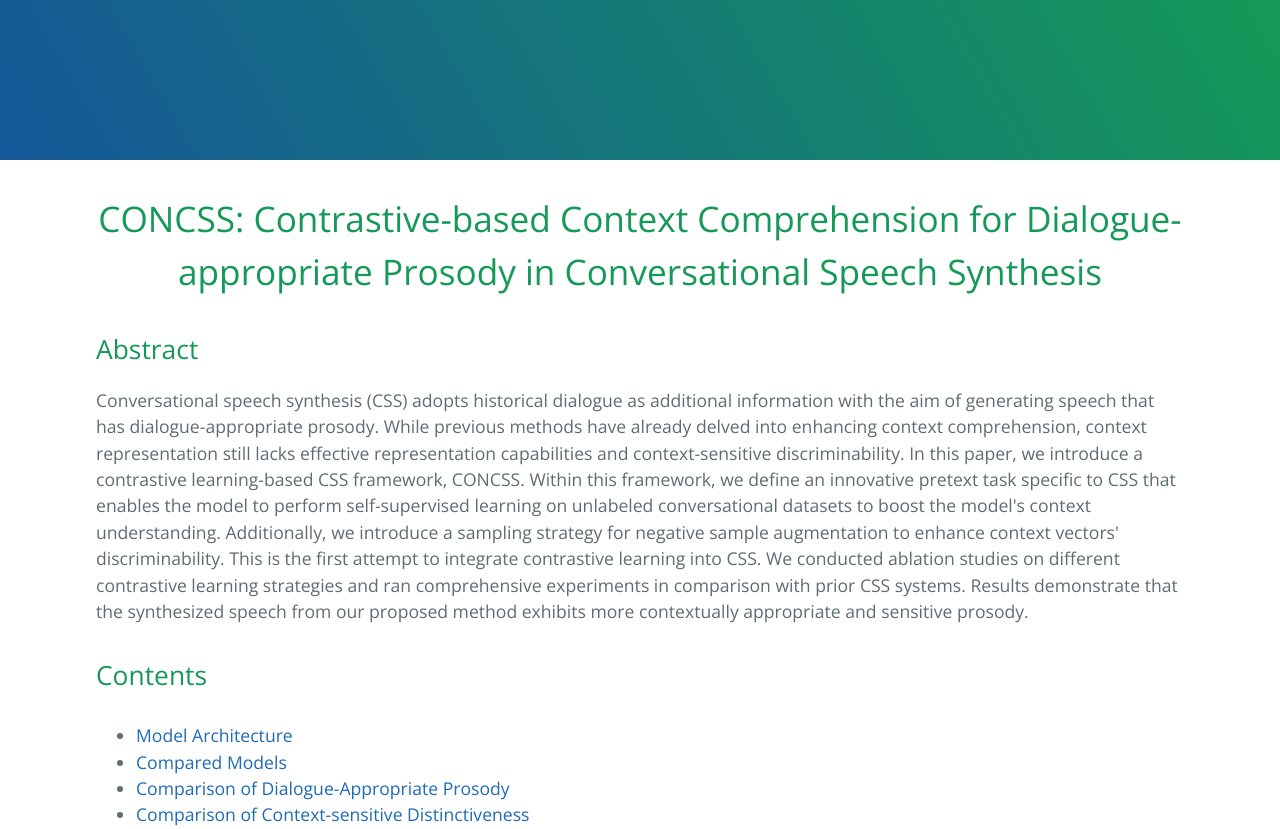
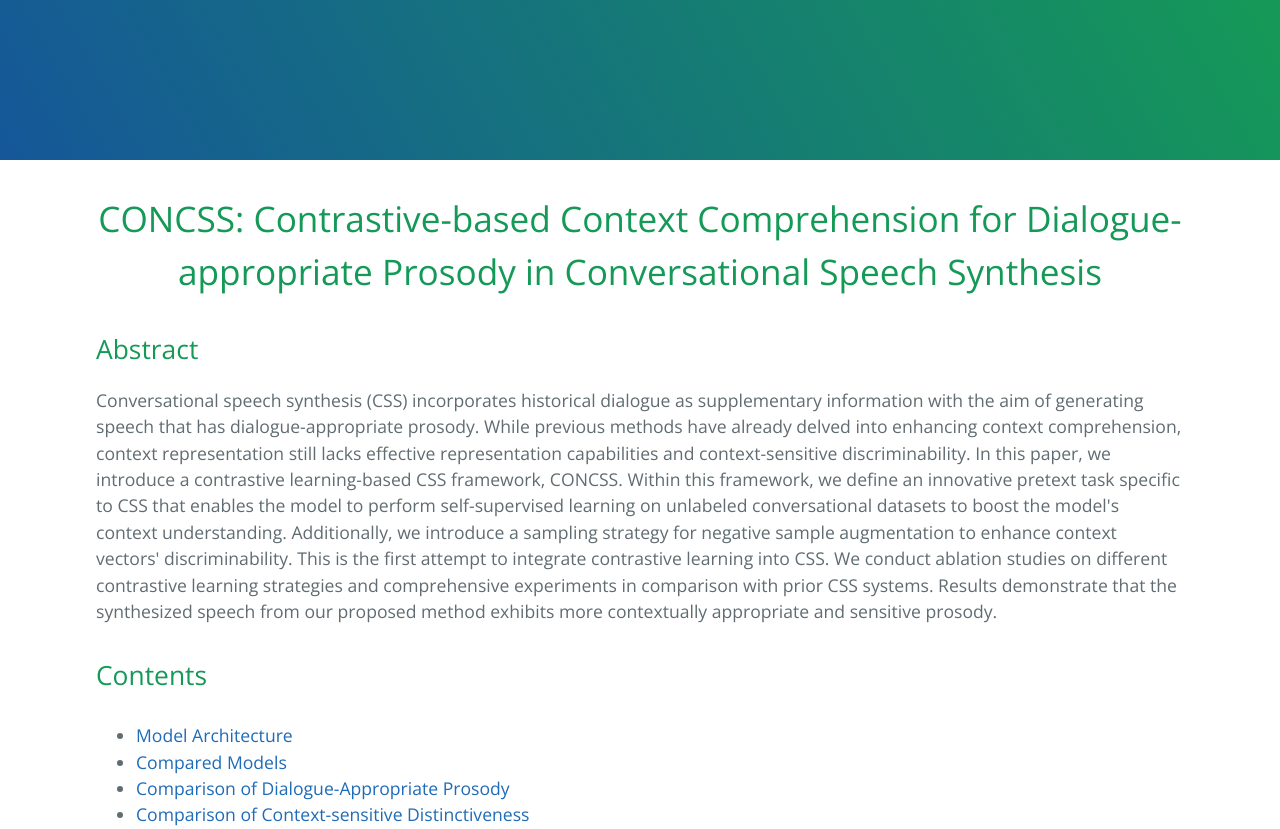
Before and after one commit to Mia11939/DEMO-ICASSP2024, a plain HTML site: page index.html in a window 1280 px wide. Shown: the top 829 px of the page. Drawn offline with nearby package versions, Linux system fonts and the light colour scheme.

Commit message:
the demo of CONCSS project page

```diff
--- a/index.html
+++ b/index.html
@@ -39,7 +39,7 @@
 
 
 <h2 id="abstract">Abstract</h2>
-<p>Conversational speech synthesis (CSS) adopts historical dialogue as additional information with the aim of generating speech that has dialogue-appropriate prosody. While previous methods have already delved into enhancing context comprehension, context representation still lacks effective representation capabilities and context-sensitive discriminability. In this paper, we introduce a contrastive learning-based CSS framework, CONCSS. Within this framework, we define an innovative pretext task specific to CSS that enables the model to perform self-supervised learning on unlabeled conversational datasets to boost the model's context understanding. Additionally, we introduce a sampling strategy for negative sample augmentation to enhance context vectors' discriminability. This is the first attempt to integrate contrastive learning into CSS. We conducted ablation studies on different contrastive learning strategies and ran comprehensive experiments in comparison with prior CSS systems. Results demonstrate that the synthesized speech from our proposed method exhibits more contextually appropriate and sensitive prosody.</p>
+<p>Conversational speech synthesis (CSS) incorporates historical dialogue as supplementary information with the aim of generating speech that has dialogue-appropriate prosody. While previous methods have already delved into enhancing context comprehension, context representation still lacks effective representation capabilities and context-sensitive discriminability. In this paper, we introduce a contrastive learning-based CSS framework, CONCSS. Within this framework, we define an innovative pretext task specific to CSS that enables the model to perform self-supervised learning on unlabeled conversational datasets to boost the model's context understanding. Additionally, we introduce a sampling strategy for negative sample augmentation to enhance context vectors' discriminability. This is the first attempt to integrate contrastive learning into CSS. We conduct ablation studies on different contrastive learning strategies and comprehensive experiments in comparison with prior CSS systems. Results demonstrate that the synthesized speech from our proposed method exhibits more contextually appropriate and sensitive prosody.</p>
 
 <h2><p class="toc_title">Contents</p></h2>
 <div id="toc_container">
```
